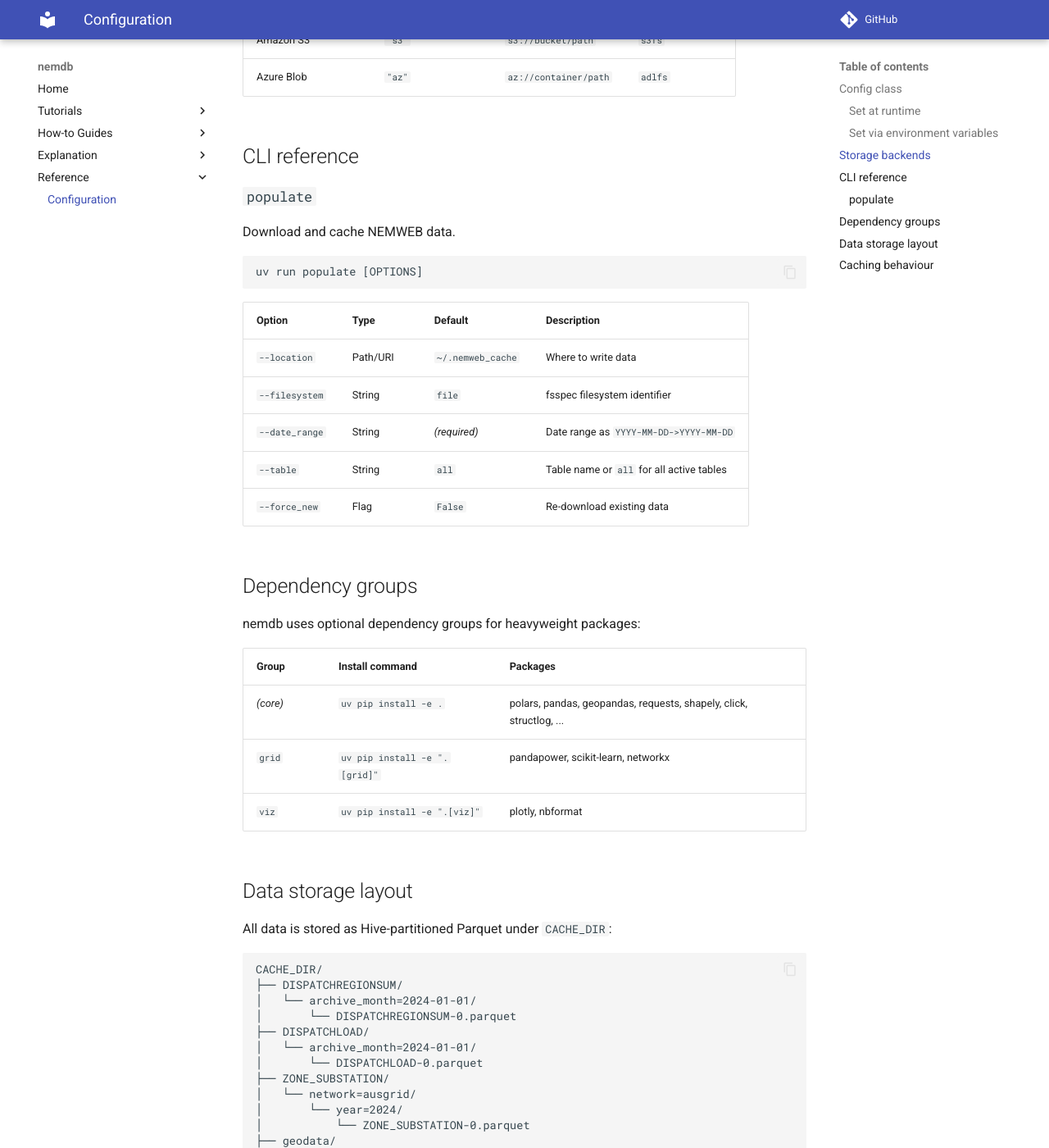
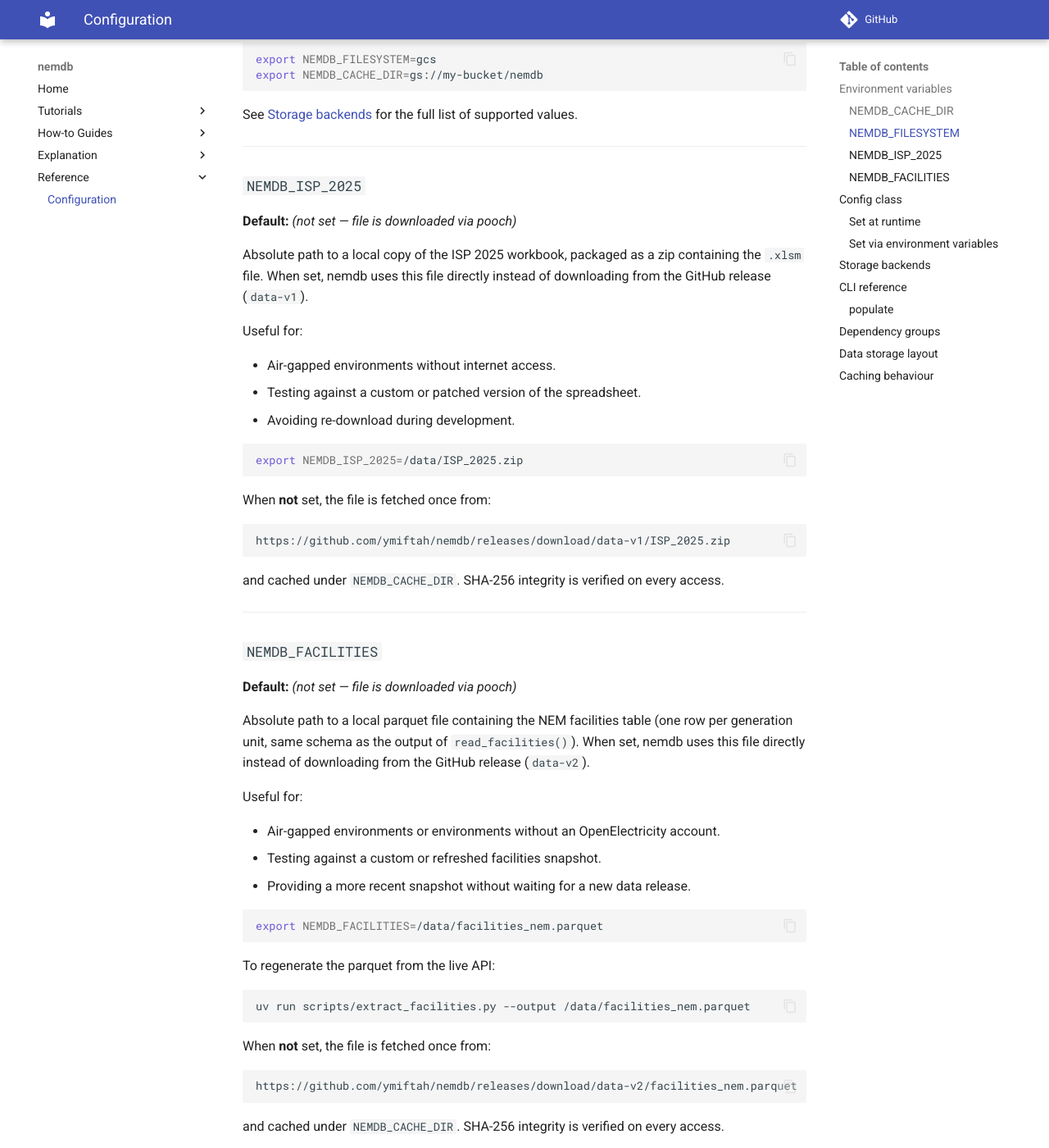
Before and after one commit to ymiftah/nemdb, an MkDocs documentation site: the page built from docs/reference/configuration.md, in a window 1280 px wide and 1400 px high, scrolled down 1229 px. Shown: the whole window at 82% size. Built offline with MkDocs 1.6.1 and Material for MkDocs 9.7.7, drawn with Linux system fonts in a browser that asks for light colours; comment, search, counter and statistics services are not loaded; some of the changed text lies outside the part shown.

Commit message:
feat: pooch-based NEM facilities distribution with source selection (#16)
* cached facilities

* chore: ignore *.code-workspace files

Co-Authored-By: Claude Sonnet 4.6 <noreply@anthropic.com>

---------

Co-authored-by: Claude Sonnet 4.6 <noreply@anthropic.com>

````diff
--- a/docs/reference/configuration.md
+++ b/docs/reference/configuration.md
@@ -1,4 +1,116 @@
 # Configuration reference
+
+## Environment variables
+
+Some of nemdb behaviour is controlled through environment variables. The can be set with a .env file at the root of the project in development (see .env.example for starting)
+
+| Variable | Default | Description |
+|----------|---------|-------------|
+| [`NEMDB_CACHE_DIR`](#nemdb_cache_dir) | `~/.nemdb_cache` | Root directory for **all** cached data — NEMWEB parquets, pooch downloads, and geodata |
+| [`NEMDB_FILESYSTEM`](#nemdb_filesystem) | `"local"` | fsspec storage backend (use `"gcs"` for Google Cloud Storage) |
+| [`NEMDB_ISP_2025`](#nemdb_isp_2025) | *(not set)* | Local path override for the ISP 2025 workbook zip — skips the pooch download |
+| [`NEMDB_FACILITIES`](#nemdb_facilities) | *(not set)* | Local path override for the NEM facilities parquet — skips the pooch download |
+
+---
+
+### `NEMDB_CACHE_DIR`
+
+**Default:** `~/.nemdb_cache`
+
+Root directory where nemdb stores all cached files. This includes:
+
+- NEMWEB table parquets (partitioned by `archive_month`)
+- DNSP zone-substation parquets (partitioned by `network` and `year`)
+- Geodata parquets (substations, transmission lines, powerstations)
+- Pooch-managed data assets (`ISP_2025.zip`, `facilities_nem.parquet`)
+
+```bash
+export NEMDB_CACHE_DIR=/data/nemdb
+```
+
+```python
+from nemdb import Config
+Config.set_cache_dir("/data/nemdb")   # equivalent runtime setter
+```
+
+---
+
+### `NEMDB_FILESYSTEM`
+
+**Default:** `"local"`
+
+[fsspec](https://filesystem-spec.readthedocs.io/) filesystem identifier used for reading and writing NEMWEB parquets.
+Set to `"gcs"` to read/write from Google Cloud Storage.
+
+```bash
+export NEMDB_FILESYSTEM=gcs
+export NEMDB_CACHE_DIR=gs://my-bucket/nemdb
+```
+
+See [Storage backends](#storage-backends) for the full list of supported values.
+
+---
+
+### `NEMDB_ISP_2025`
+
+**Default:** *(not set — file is downloaded via pooch)*
+
+Absolute path to a local copy of the ISP 2025 workbook, packaged as a zip containing the `.xlsm` file.
+When set, nemdb uses this file directly instead of downloading from the GitHub release (`data-v1`).
+
+Useful for:
+
+- Air-gapped environments without internet access.
+- Testing against a custom or patched version of the spreadsheet.
+- Avoiding re-download during development.
+
+```bash
+export NEMDB_ISP_2025=/data/ISP_2025.zip
+```
+
+When **not** set, the file is fetched once from:
+
+```text
+https://github.com/ymiftah/nemdb/releases/download/data-v1/ISP_2025.zip
+```
+
+and cached under `NEMDB_CACHE_DIR`. SHA-256 integrity is verified on every access.
+
+---
+
+### `NEMDB_FACILITIES`
+
+**Default:** *(not set — file is downloaded via pooch)*
+
+Absolute path to a local parquet file containing the NEM facilities table (one row per
+generation unit, same schema as the output of `read_facilities()`).
+When set, nemdb uses this file directly instead of downloading from the GitHub release (`data-v2`).
+
+Useful for:
+
+- Air-gapped environments or environments without an OpenElectricity account.
+- Testing against a custom or refreshed facilities snapshot.
+- Providing a more recent snapshot without waiting for a new data release.
+
+```bash
+export NEMDB_FACILITIES=/data/facilities_nem.parquet
+```
+
+To regenerate the parquet from the live API:
+
+```bash
+uv run scripts/extract_facilities.py --output /data/facilities_nem.parquet
+```
+
+When **not** set, the file is fetched once from:
+
+```text
+https://github.com/ymiftah/nemdb/releases/download/data-v2/facilities_nem.parquet
+```
+
+and cached under `NEMDB_CACHE_DIR`. SHA-256 integrity is verified on every access.
+
+---
 
 ## `Config` class
 
@@ -8,7 +120,7 @@ The global configuration is defined in `nemdb.config.Config` and controls data s
 
 | Attribute | Default | Environment variable | Description |
 |-----------|---------|----------------------|-------------|
-| `CACHE_DIR` | `~/.nemweb_cache` | `NEMDB_CACHE_DIR` | Root directory for all cached data |
+| `CACHE_DIR` | `~/.nemdb_cache` | `NEMDB_CACHE_DIR` | Root directory for all cached data |
 | `FILESYSTEM` | `"local"` | `NEMDB_FILESYSTEM` | Storage backend identifier |
 | `TEMP_DIR` | `<system-temp>/.nemweb_temp` | -- | Temporary directory for API caches |
 
@@ -51,7 +163,7 @@ uv run populate [OPTIONS]
 
 | Option | Type | Default | Description |
 |--------|------|---------|-------------|
-| `--location` | Path/URI | `~/.nemweb_cache` | Where to write data |
+| `--location` | Path/URI | `~/.nemdb_cache` | Where to write data |
 | `--filesystem` | String | `file` | fsspec filesystem identifier |
 | `--date_range` | String | *(required)* | Date range as `YYYY-MM-DD->YYYY-MM-DD` |
 | `--table` | String | `all` | Table name or `all` for all active tables |
@@ -72,7 +184,7 @@ nemdb uses optional dependency groups for heavyweight packages:
 All data is stored as Hive-partitioned Parquet under `CACHE_DIR`:
 
 ```text
-CACHE_DIR/
+CACHE_DIR/                                  ← NEMDB_CACHE_DIR (default ~/.nemdb_cache)
 ├── DISPATCHREGIONSUM/
 │   └── archive_month=2024-01-01/
 │       └── DISPATCHREGIONSUM-0.parquet
@@ -88,10 +200,13 @@ CACHE_DIR/
 │   ├── transmission_lines.parquet
 │   ├── transmission_lines_clean.parquet
 │   └── powerstations.parquet
-└── ...
+├── ISP_2025.zip                            ← pooch data-v1 (overridden by NEMDB_ISP_2025)
+└── facilities_nem.parquet                  ← pooch data-v2 (overridden by NEMDB_FACILITIES)
 ```
 
-NEMWEB tables are partitioned by `archive_month` (first of month). DNSP data is partitioned by `network` and `year`. Geodata files are single Parquet files (not partitioned).
+NEMWEB tables are partitioned by `archive_month` (first of month). DNSP data is partitioned by
+`network` and `year`. Geodata files are single Parquet files (not partitioned). Pooch-managed
+assets (`ISP_2025.zip`, `facilities_nem.parquet`) are flat files at the root of `CACHE_DIR`.
 
 ## Caching behaviour
 
@@ -99,3 +214,7 @@ NEMWEB tables are partitioned by `archive_month` (first of month). DNSP data is
 - **Geodata**: cached via `@cache_to_parquet` decorator. Delete the Parquet file to force a refresh.
 - **OpenNEM API**: cached via joblib in `TEMP_DIR`. Call `memory.clear()` to invalidate.
 - **Bid data**: cached as ZIP files in `TEMP_DIR` via `@cache_response_zip`.
+- **Pooch assets** (`ISP_2025.zip`, `facilities_nem.parquet`): downloaded once into `CACHE_DIR`
+  and SHA-256 verified on every access. Delete the file to force a re-download. Use the
+  corresponding environment variable override (`NEMDB_ISP_2025`, `NEMDB_FACILITIES`) to point
+  at a local copy instead.
````
Also changed, not shown: CHANGELOG.md (+14 -1 lines), CLAUDE.md (+1 -1 lines), docs/how-to/fetch-nemweb-data.md (+1 -1 lines), 9 other files.
